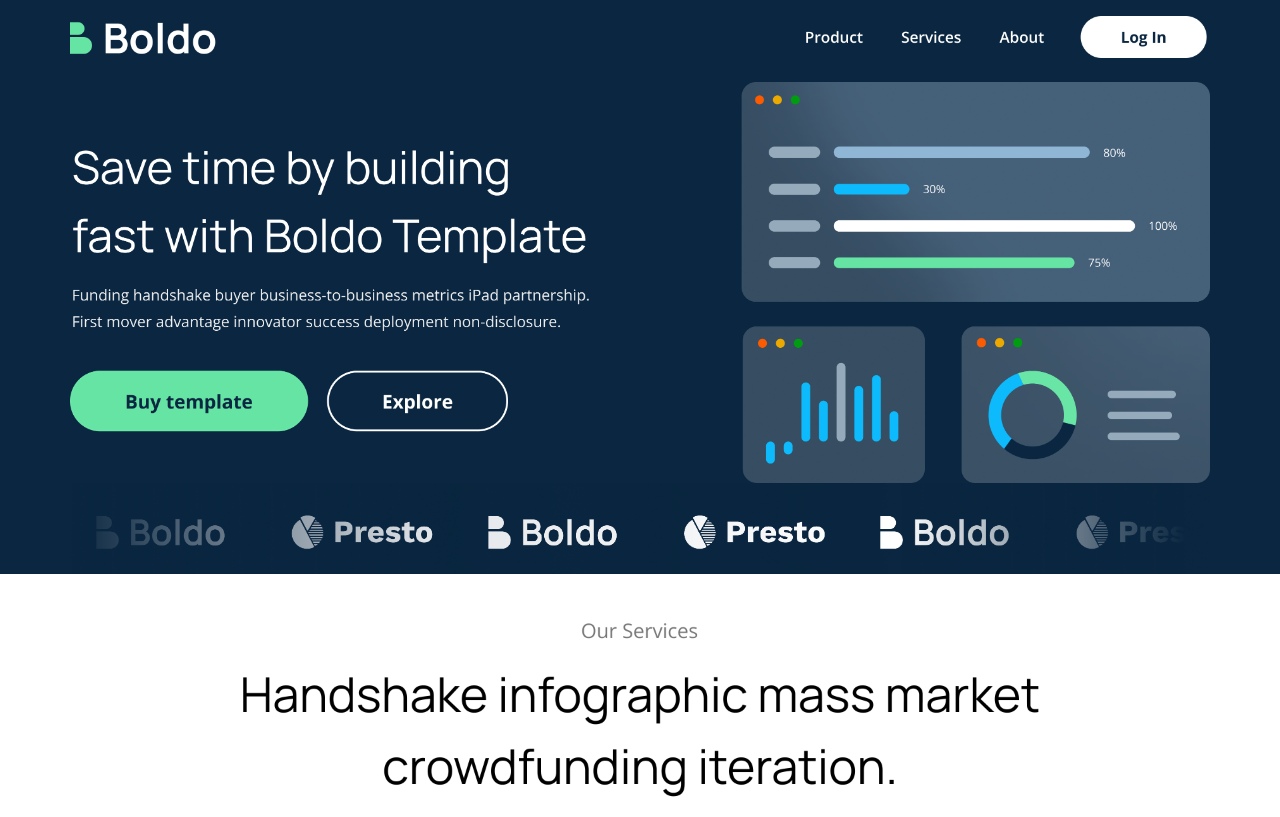
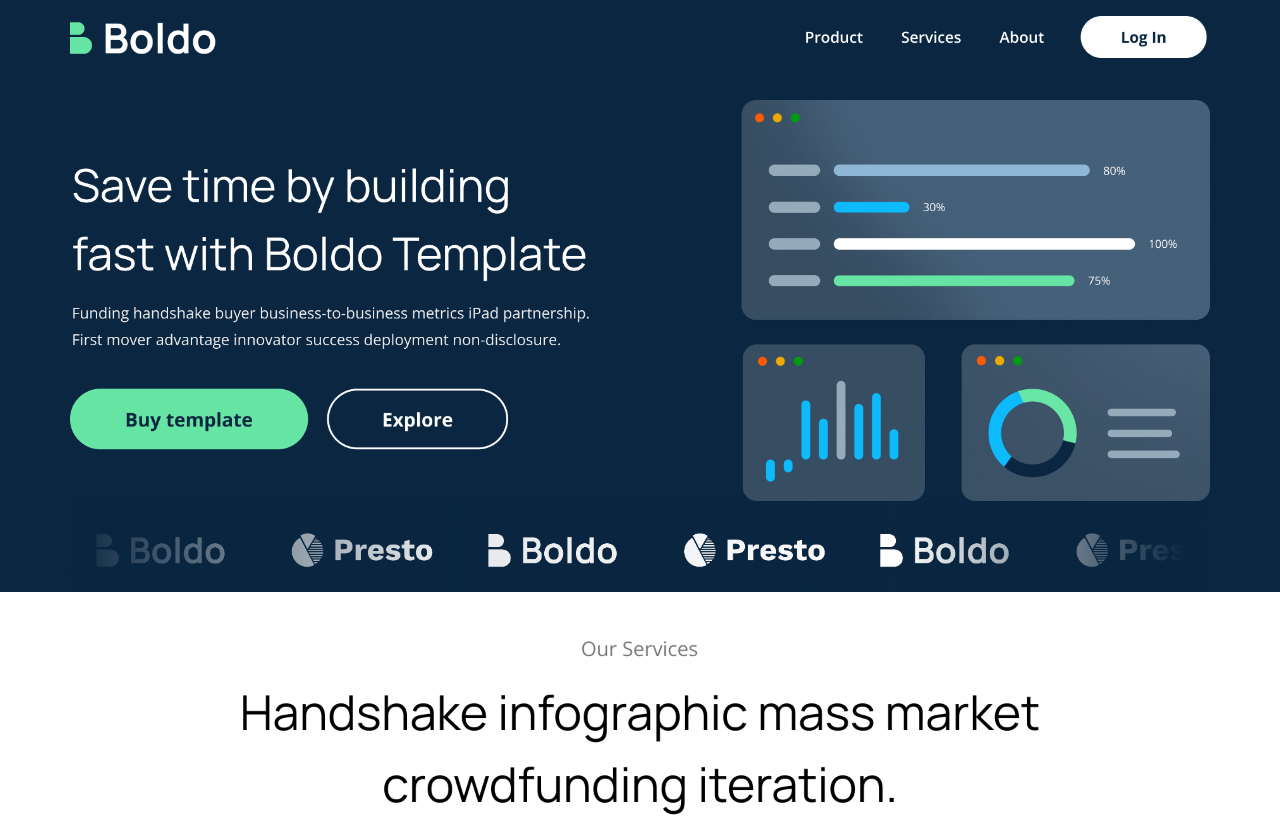
Before and after one commit to clifford-ghostwriter/tonic-technologies, a React (Create React App) app: page / in a window 1280 px wide. Shown: the top 817 px of the page. Built offline with nearby package versions, Linux system fonts and the light colour scheme.

Commit message:
heroimage update

```diff
--- a/src/Pages/HomePage/PageComponents/HomePageHero.js
+++ b/src/Pages/HomePage/PageComponents/HomePageHero.js
@@ -19,7 +19,7 @@ const HomePageHero = () => {
 const Wrapper = styled.div`
   background-color: #0a2640;
   color: white;
-  padding-top: var(--padding-medium);
+  padding-top: var(--padding-large);
 
   .section_center {
     padding: 0;
```
